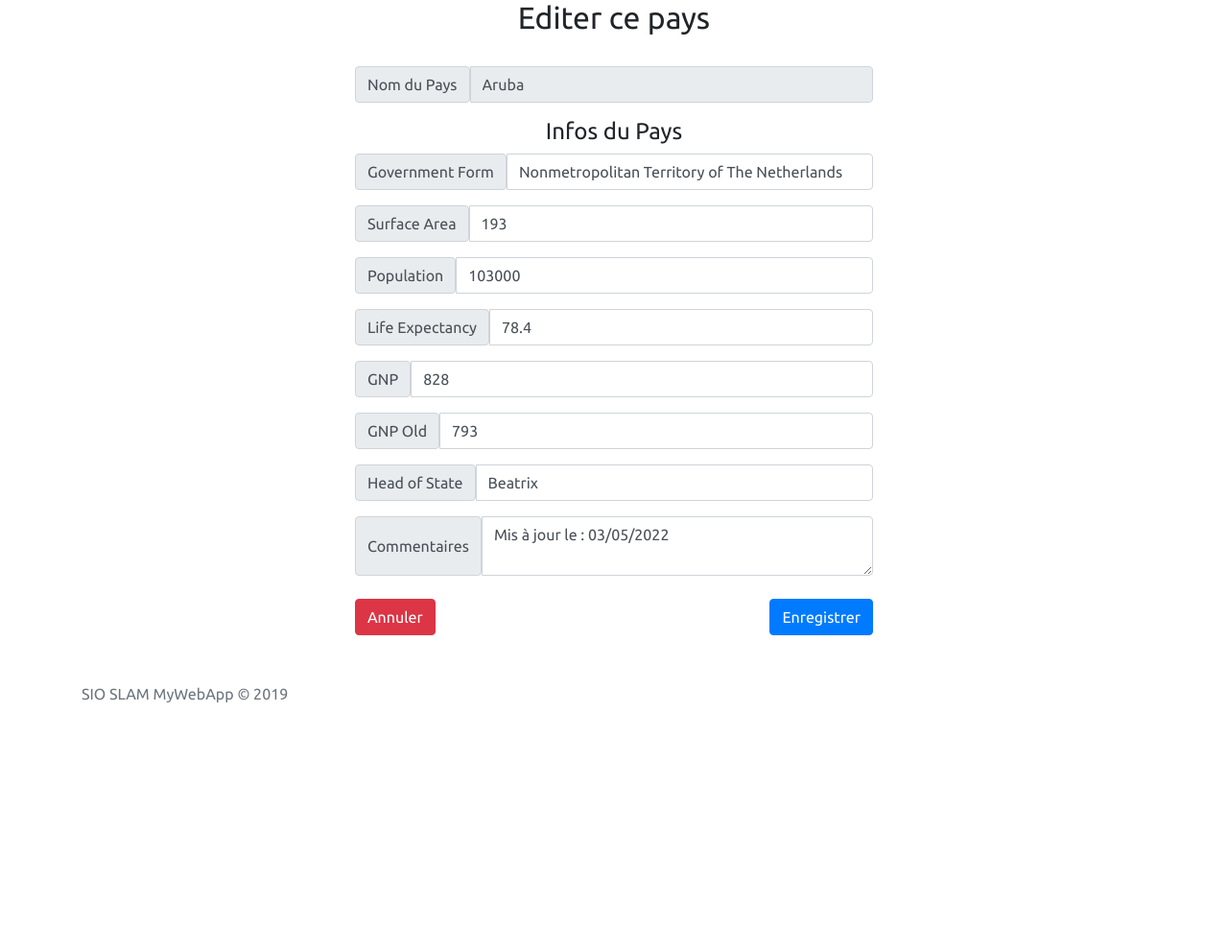
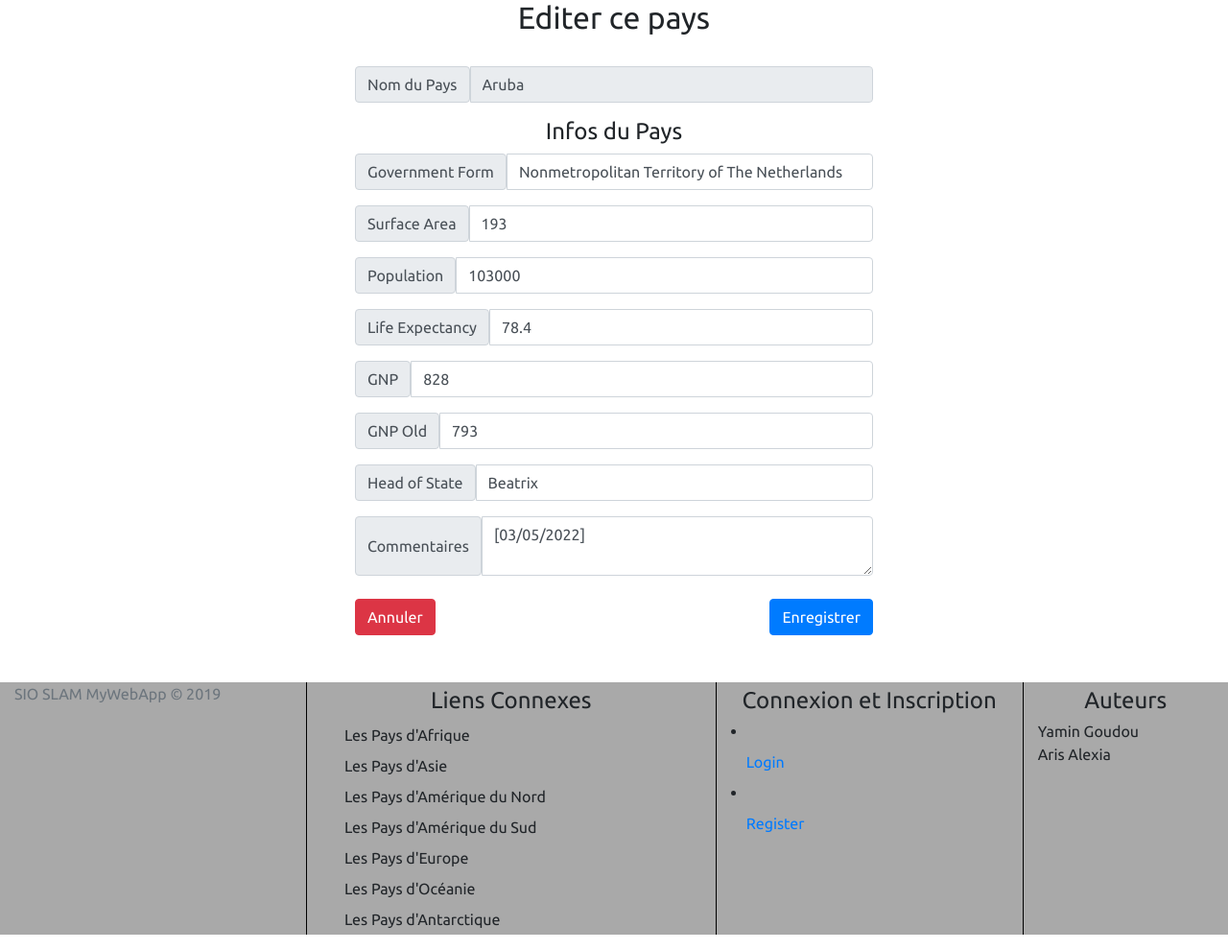
Before and after one commit to Haeliseu/geoworld, a PHP site: page /edit.php?name=Aruba in a window 1280 px wide. Shown: the part 81-1071 px from the top of the page at 96% size. Before the commit the page ends 813 px from the top, so only its background shows below. Run offline with PHP 8.4, Linux system fonts and the light colour scheme; data comes from the database, SQL or seed files in the repository.

Commit message:
Amélioration footer

```diff
--- a/edit.php
+++ b/edit.php
@@ -76,7 +76,7 @@
         var today = new Date();
         today = today.toLocaleDateString("fr");
         var commentaire = document.getElementById('com');
-        commentaire.innerHTML += 'Mis à jour le : '+today+ ' ' ;
+        commentaire.innerHTML += '['+today+ '] \r\n' ;
     }
     window.onload = addDateMaj();
 </script>
--- a/footer.php
+++ b/footer.php
@@ -1,7 +1,37 @@
 <hr />
 <footer class="footer mt-auto py-3">
-  <div class="container">
-    <span class="text-muted">SIO SLAM MyWebApp &copy; 2019</span>
+  <div class="container-fluid" style="background-color:darkgrey;">
+    <div class="row">
+      <div class="col-md-3" style="border-right: 1px solid black;">
+        <span class="text-muted">SIO SLAM MyWebApp &copy; 2019</span>
+      </div>
+      <div class="col-md-4" style="border-right: 1px solid black;">
+        <h4 style="text-align: center; margin : 5px;">Liens Connexes</h4>
+        <form action="index-continent.php" method="get">
+             <button type="submit" name="continent" value="Africa" class="dropdown-item"> Les Pays d'Afrique</button>
+             <button type="submit" name="continent" value="Asia" class="dropdown-item">Les Pays d'Asie</button>
+             <button type="submit" name="continent" value="North America" class="dropdown-item">Les Pays d'Amérique du Nord</button>
+             <button type="submit" name="continent" value="South America" class="dropdown-item">Les Pays d'Amérique du Sud</button>
+             <button type="submit" name="continent" value="Europe" class="dropdown-item">Les Pays d'Europe</button>
+             <button type="submit" name="continent" value="Oceania" class="dropdown-item">Les Pays d'Océanie</button>
+             <button type="submit" name="continent" value="Antartica" class="dropdown-item">Les Pays d'Antarctique</button>
+          </form>
+      </div>
+      <div class="col-md-3" style="border-right: 1px solid black;">
+        <h4 style="text-align: center; margin : 5px;">Connexion et Inscription</h4>
+          <li class="nav-item">
+            <a class="nav-link" href="connexion.php">Login</a>
+          </li>
+          <li class="nav-item">
+            <a class="nav-link" href="register.php">Register</a>
+          </li>
+      </div>
+      <div class="col-md-2">
+        <h4 style="text-align: center; margin : 5px;">Auteurs</h4>
+        <p>Yamin Goudou </br> Aris Alexia</p>
+      </div>
+    </div>
+
   </div>
 </footer>
 
```
